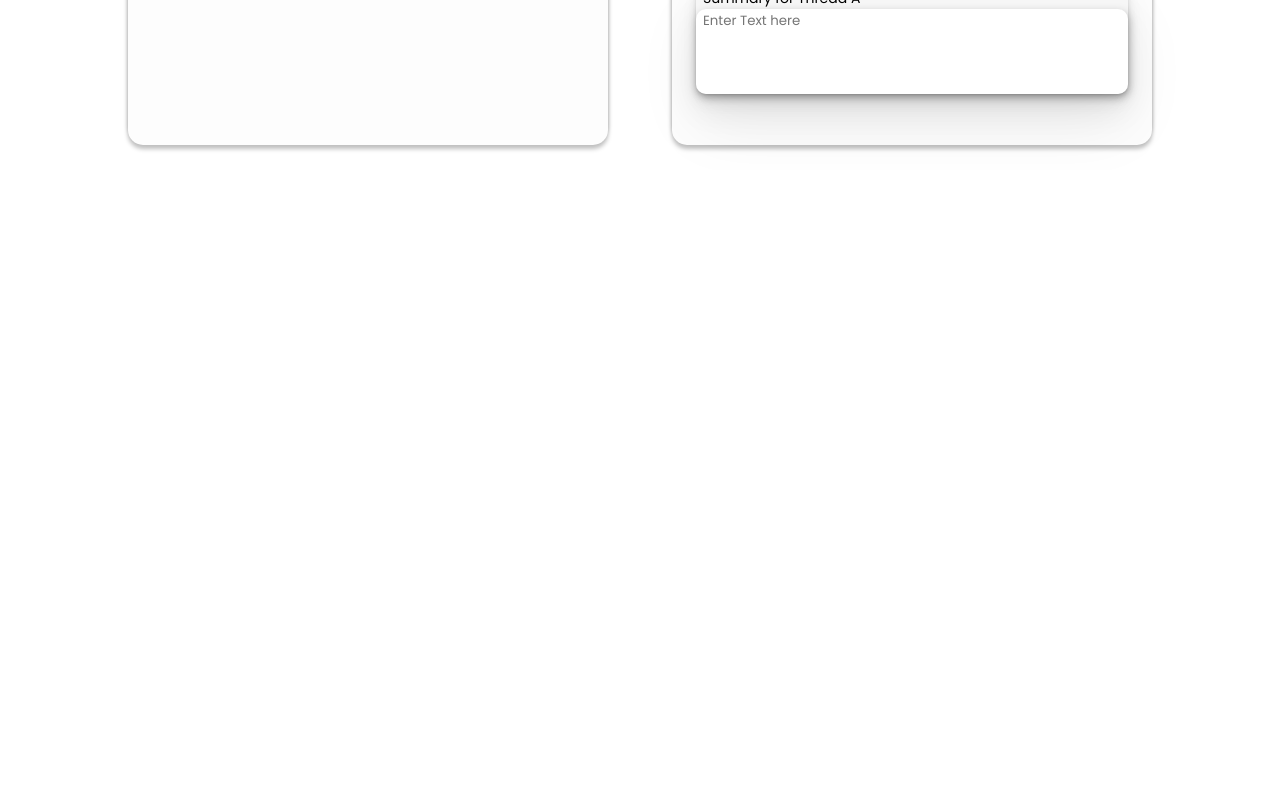
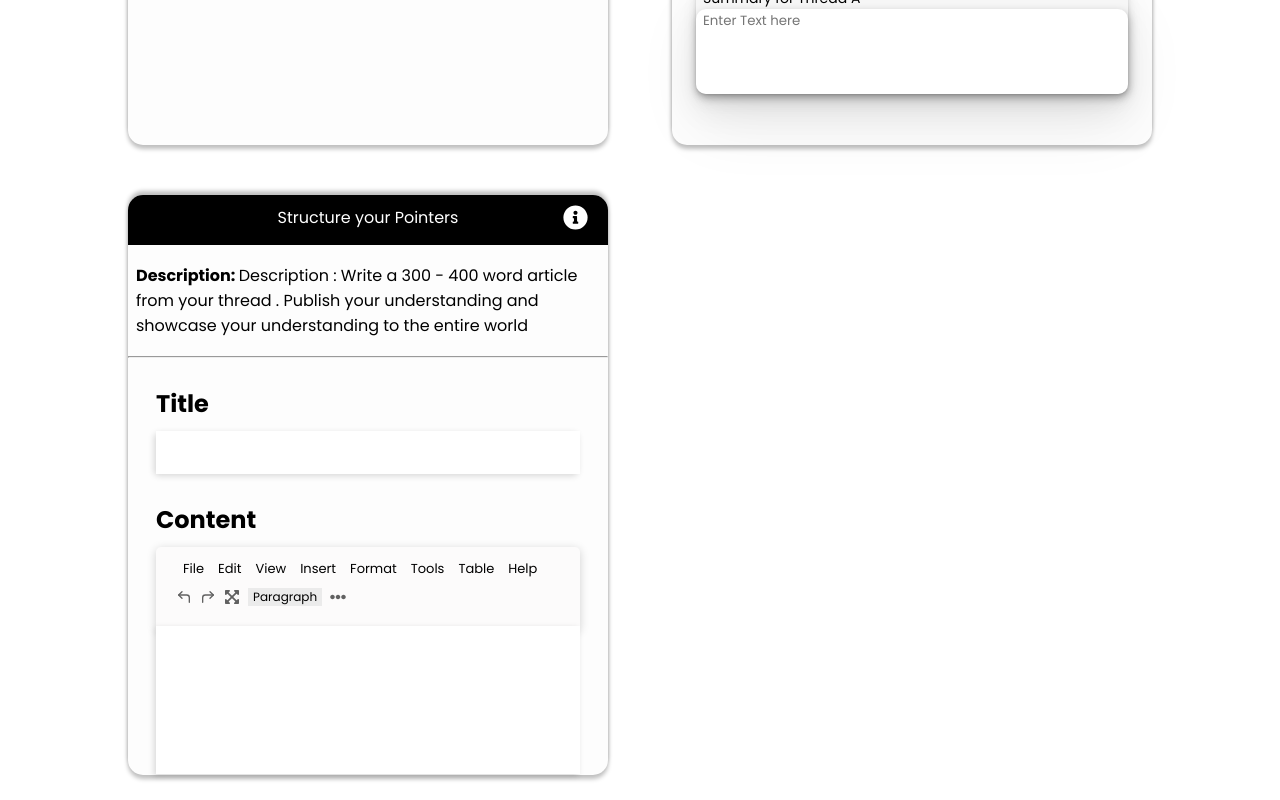
Before and after one commit to Azharul-Raj/DT-frontend, a React (Vite) app: page / in a window 1280 px wide. Shown: the part 802-1602 px from the top of the page. Before the commit the page ends 972 px from the top, so only its background shows below. Built offline with nearby package versions, Linux system fonts and the light colour scheme.

Commit message:
bottom left card done

```diff
--- /dev/null
+++ b/src/compontnts/BottomLeftCard.css
@@ -0,0 +1,64 @@
+.structure-card-bottom {
+  margin: 0 28px;
+}
+.structure-card-input-div {
+  background: #fcfbfb;
+  box-shadow: -2px 2px 6px rgba(0, 0, 0, 0.15);
+  border-radius: 5px;
+}
+.structure-card-title {
+  margin-top: 28px;
+  margin-bottom: 10px;
+}
+.structure-card-input {
+  border: none;
+  outline: none;
+  height: 43px;
+}
+.content-container {
+  height: 82px;
+  background: #fcfbfb;
+  box-shadow: 0px 2px 10px rgba(0, 0, 0, 0.18);
+  border-radius: 5px 5px 0px 0px;
+}
+.content-text-container {
+  padding: 8px 20px;
+}
+.content-text {
+  font-size: 13px;
+  font-weight: 400;
+  margin: 0 7px;
+}
+.content-icon-container {
+  padding: 0 20px;
+  padding-bottom: 20px;
+  display: flex;
+  align-items: center;
+}
+.content-left-icon {
+  margin-right: 8px;
+  color: #616161;
+}
+.p-div {
+  display: inline-block;
+  padding: 0 5px;
+  height: 18px;
+  font-size: 12px;
+  background-color: #ebebeb;
+}
+.dot-icon {
+  color: #616161;
+  margin-left: 8px;
+}
+.content-inp-div {
+  width: 100%;
+  background: #fcfbfb;
+  box-shadow: -2px 2px 6px rgba(0, 0, 0, 0.15);
+  border-radius: 0px;
+}
+.content-input {
+  width: 100%;
+  height: 148px;
+  outline: none;
+  border: none;
+}
--- /dev/null
+++ b/src/compontnts/BottomLeftCard.tsx
@@ -0,0 +1,61 @@
+import React from 'react'
+import { FaInfoCircle,FaExpandArrowsAlt,FaEllipsisH } from 'react-icons/fa';
+import { FiCornerUpLeft,FiCornerUpRight } from 'react-icons/fi';
+import "./BottomLeftCard.css";
+
+export default function BottomLeftCard() {
+    return (
+        <div className="card-container">
+            <div className="card-top">
+                <h5 className="top-heading">Structure your Pointers</h5>
+                <FaInfoCircle className="info-icon" />
+            </div>
+            <p className="description-part">
+                <span className="d-title">Description: </span>
+                Description : Write a 300 - 400 word article from your thread . Publish your understanding and showcase your understanding to the entire world
+            </p>
+            <hr />
+            {/*  */}
+            <div className="structure-card-bottom">
+                {/* title input part */}
+                <div className="">
+                    <h2 className='structure-card-title'>Title</h2>
+                    <div className="structure-card-input-div">
+                    <input className='structure-card-input' type="text" name="" id="" />
+                    </div>
+                    {/* big text box part */}
+                    <div className="">
+                    <h2 className='structure-card-title'>Content</h2>
+                    {/* info instruction div */}
+                        <div className="content-container">
+                            {/* text div */}
+                            <div className="content-text-container">
+                                <span className='content-text'>File</span>
+                                <span className='content-text'>Edit</span>
+                                <span className='content-text'>View</span>
+                                <span className='content-text'>Insert</span>
+                                <span className='content-text'>Format</span>
+                                <span className='content-text'>Tools</span>
+                                <span className='content-text'>Table</span>
+                                <span className='content-text'>Help</span>
+                            </div>
+                                {/* content icon div */}
+                                <div className="content-icon-container">
+                                    <FiCornerUpLeft className='content-left-icon'/>
+                                    <FiCornerUpRight className='content-left-icon'/>
+                                    <FaExpandArrowsAlt className='content-left-icon'/>
+                                    <div className="p-div">
+                                        <p>Paragraph</p>
+                                    </div>
+                                    <FaEllipsisH className='dot-icon'/>
+                                </div>
+                                    <div className="content-inp-div">
+                                        <input className='content-input' type="text" name="" id="" />
+                                    </div>
+                        </div>
+                    </div>
+                </div>
+            </div>
+        </div>
+    )
+}
--- /dev/null
+++ b/src/pages/sections/Cards/Cards.css
@@ -0,0 +1,9 @@
+.top-cards{
+    display: flex;
+    justify-content: space-between;
+}
+.bottom-cards{
+    margin-top: 50px;
+    display: flex;
+    justify-content: space-between;
+}
--- a/src/pages/sections/Cards/Cards.tsx
+++ b/src/pages/sections/Cards/Cards.tsx
@@ -1,12 +1,21 @@
 import React from 'react'
+import BottomLeftCard from '../../../compontnts/BottomLeftCard'
 import TopLeftCard from '../../../compontnts/TopLeftCard'
 import TopRightCard from '../../../compontnts/TopRightCard'
+import "./Cards.css"
 
 export default function Cards() {
   return (
-    <div style={{padding:"2% 10%",display:"flex",justifyContent:"space-between"}}>
+    <>
+    <div style={{padding:"2% 10%"}}>
+      <div className="top-cards">
         <TopLeftCard/>
         <TopRightCard/>
+      </div>
+        <div className="bottom-cards">
+          <BottomLeftCard/>
         </div>
+        </div>
+        </>
   )
 }
```
